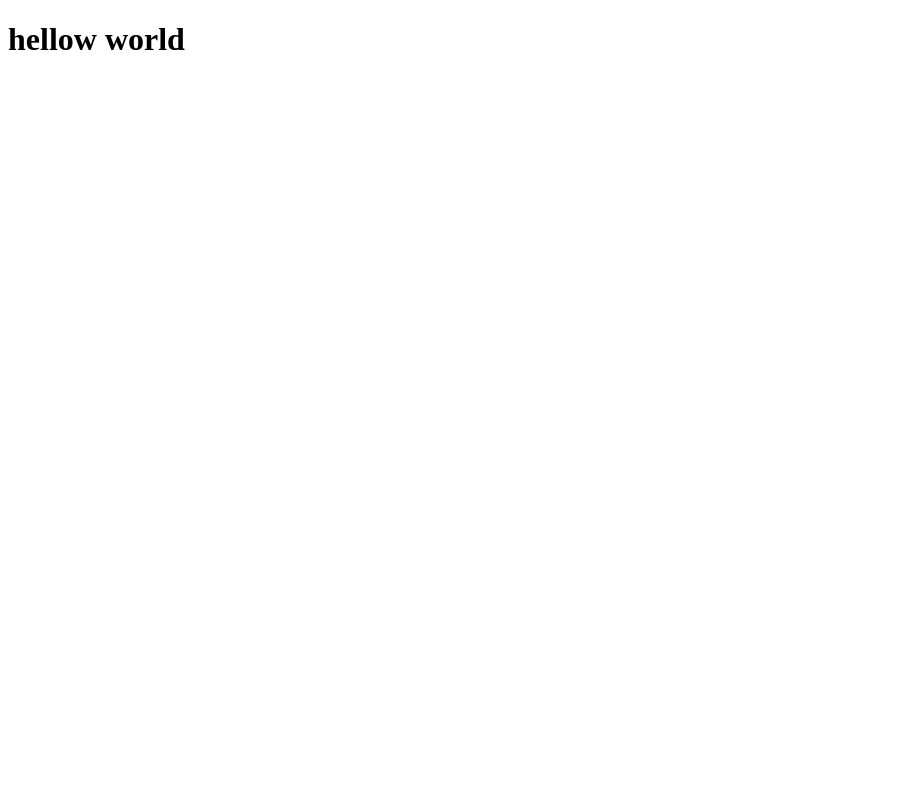
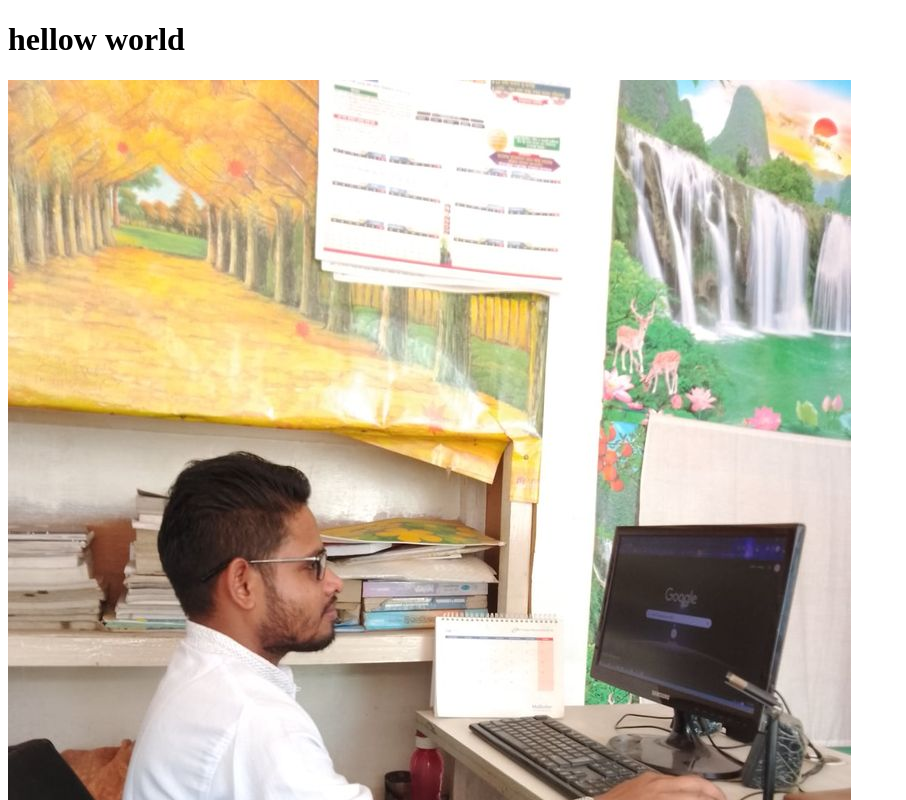
Before and after one commit to hmbadhon2/my-fourth-repo, a plain HTML site: page index.html in a window 1280 px wide. Shown: the top 800 px of the page, without its empty margins (0-906 px from the left). Drawn offline with Linux system fonts and the light colour scheme.

Commit message:
image added

```diff
--- a/index.html
+++ b/index.html
@@ -8,5 +8,7 @@
 </head>
 <body>
     <h1>hellow world </h1>
+    <img src="badhon.jpg" alt="">
+
 </body>
 </html>
```
Also changed, not shown: badhon.jpg (added).
